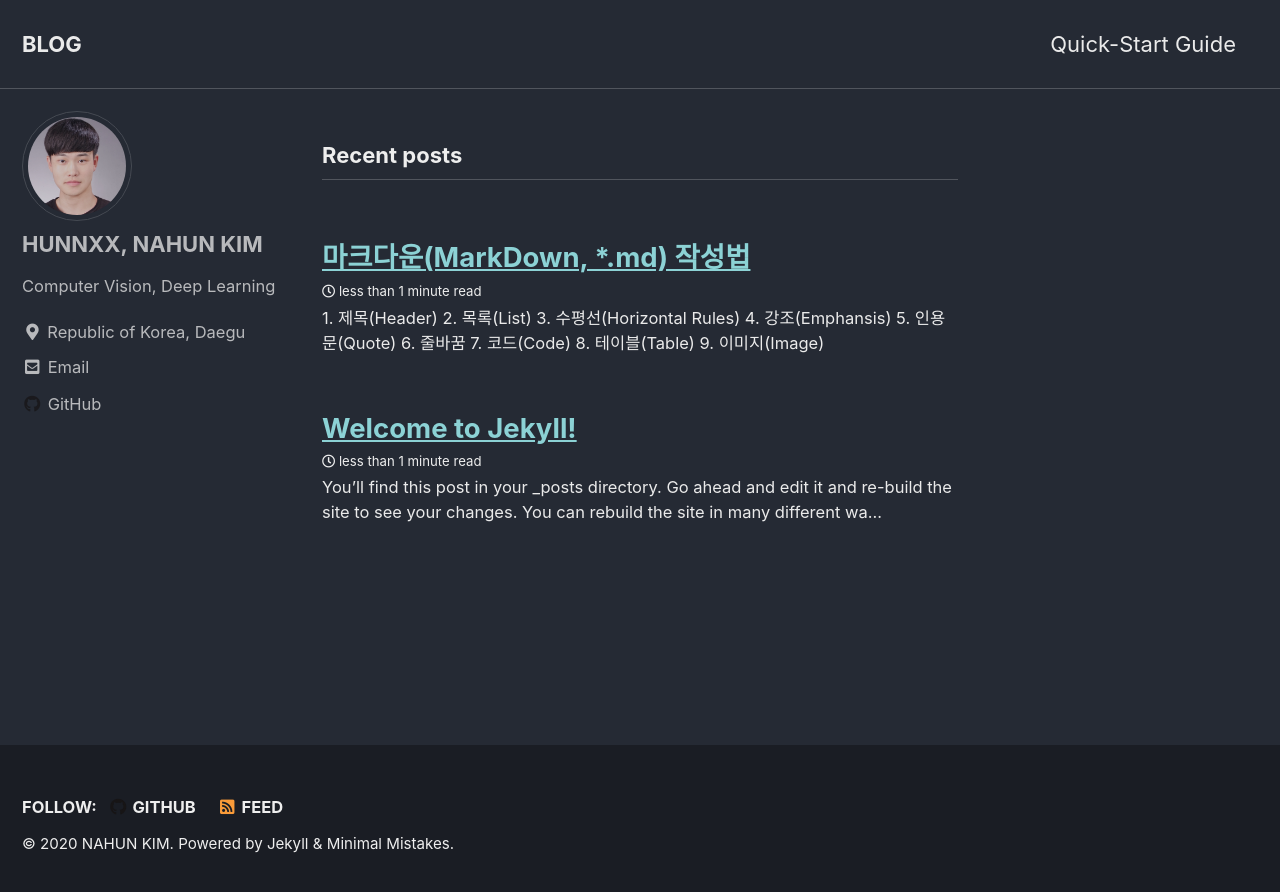
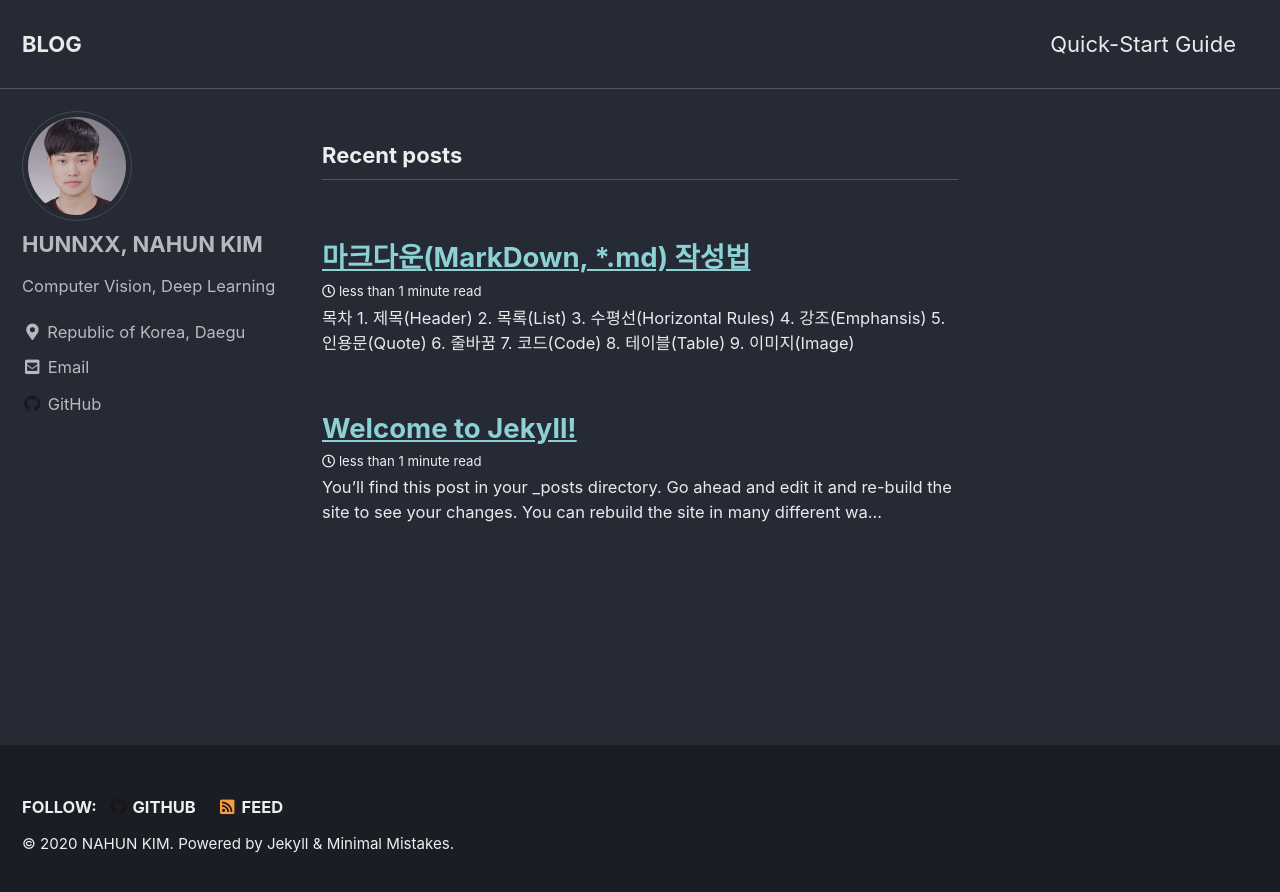
Before and after one commit to hunnxx/hunnxx.github.io, a Jekyll site: the page built from index.html, in a window 1280 px wide. Shown: the top 892 px of the page. Built offline with Jekyll 4.4.1, drawn with Linux system fonts in a browser that asks for light colours; cached includes are drawn as plain includes; the list of posts is cut into pages by our own code.

Commit message:
Update 2020-08-01-practice.md

```diff
--- a/_posts/2020-08-01-practice.md
+++ b/_posts/2020-08-01-practice.md
@@ -4,15 +4,16 @@ date: 2020-08-01 22:15:00 -0400
 categories:
 ---
 
-#### [1. 제목(Header)](#제목header)
-#### [2. 목록(List)](#목록list)
-#### [3. 수평선(Horizontal Rules)](#수평선horizontal-rules)
-#### [4. 강조(Emphansis)](#강조emphansis)
-#### [5. 인용문(Quote)](#인용문quote)
-#### [6. 줄바꿈](#줄바꿈)
-#### [7. 코드(Code)](#코드code)
-#### [8. 테이블(Table)](#테이블table)
-#### [9. 이미지(Image)](#이미지image)
+# 목차
+[1. 제목(Header)](#제목header)
+[2. 목록(List)](#목록list)
+[3. 수평선(Horizontal Rules)](#수평선horizontal-rules)
+[4. 강조(Emphansis)](#강조emphansis)
+[5. 인용문(Quote)](#인용문quote)
+[6. 줄바꿈](#줄바꿈)
+[7. 코드(Code)](#코드code)
+[8. 테이블(Table)](#테이블table)
+[9. 이미지(Image)](#이미지image)
 
 # 제목(Header)
 
```
